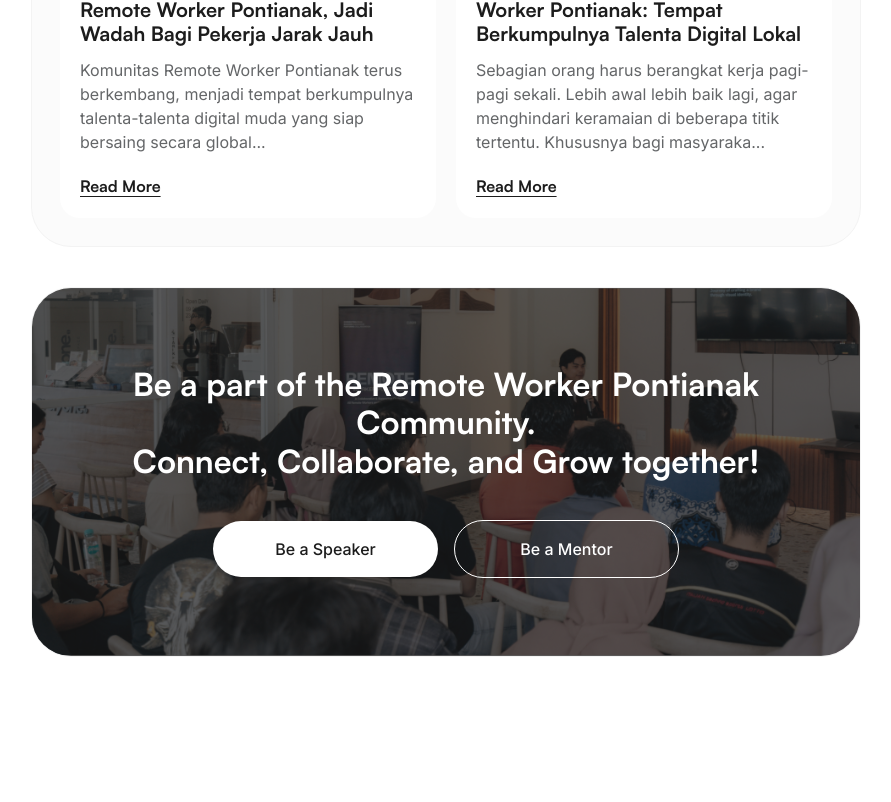
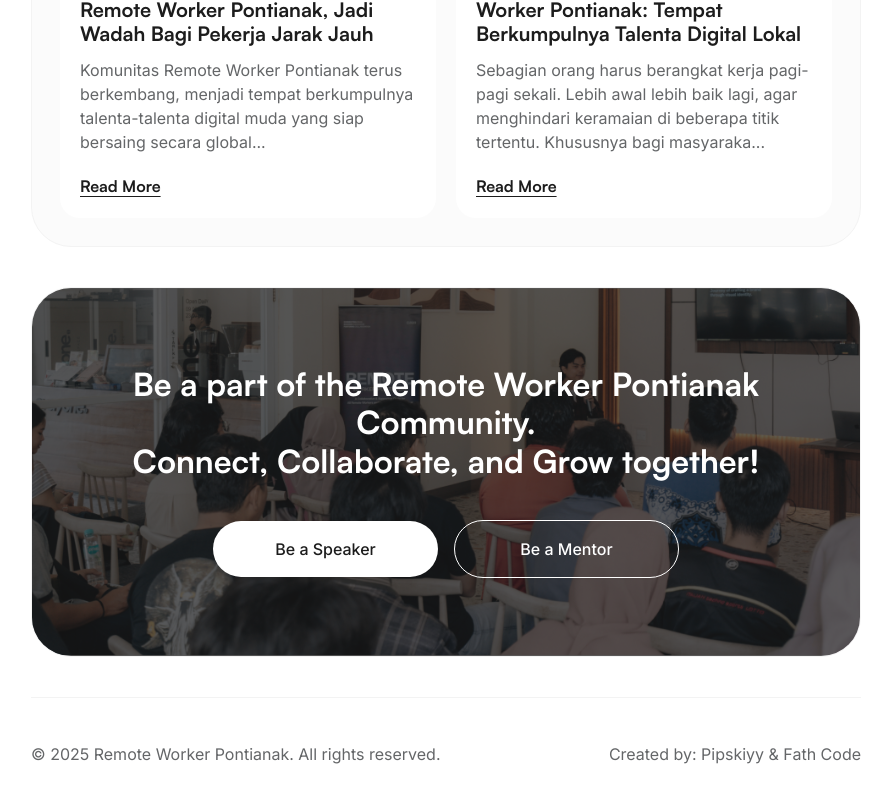
Before and after one commit to thefathdev/remote-worker-pnk, a Next.js app: page / in a window 1280 px wide. Shown: the part 3258-4060 px from the top of the page, without its empty margins (319-1210 px from the left). Before the commit the page ends 4015 px from the top, so only its background shows below. Built offline with nearby package versions, Linux system fonts and the light colour scheme.

Commit message:
Add footer component with copyright information and creator credits for improved site attribution

```diff
--- a/src/app/page.tsx
+++ b/src/app/page.tsx
@@ -19,6 +19,14 @@ export default function Home() {
         <WorkFields />
         <Articles />
         <CtaSection />
+
+        <div className="w-full h-px bg-[#F3F3F3]"></div>
+        <footer className="flex items-center justify-between gap-5 flex-wrap">
+          <p className="leading-loose">
+            © 2025 Remote Worker Pontianak. All rights reserved.
+          </p>
+          <p className="leading-loose">Created by: Pipskiyy & Fath Code</p>
+        </footer>
       </div>
     </div>
   );
```
